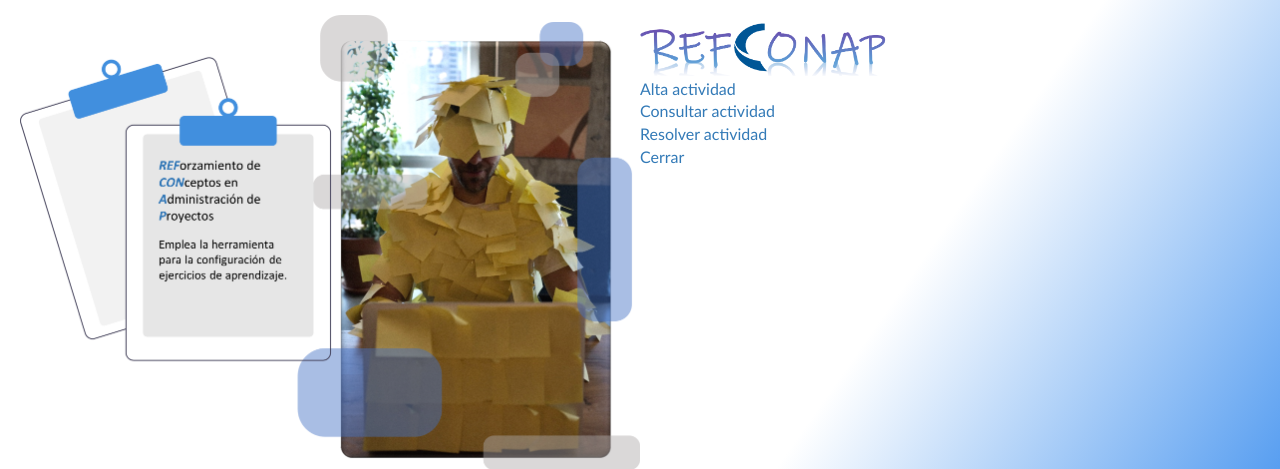
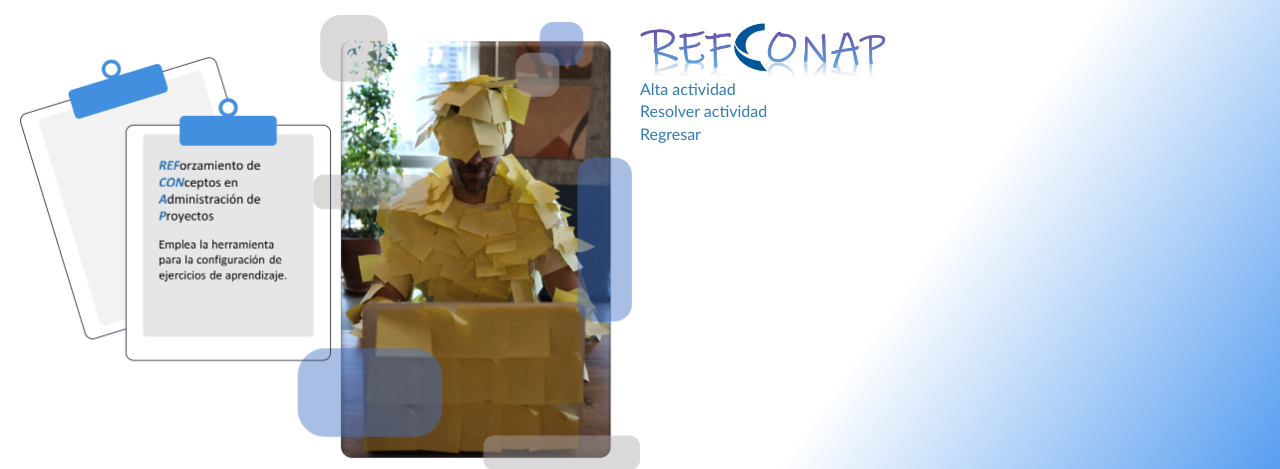
Before and after one commit to david7ello/Refconap, a PHP site: page /crearActividad/ejercicioDos.php in a window 1280 px wide. Shown: the top 469 px of the page. Run offline with PHP 8.4, Linux system fonts and the light colour scheme; the visitor is signed in with stand-in values (Sample User, id 1); some libraries are stand-ins or nearby versions.

Commit message:
cambio de nombres

```diff
--- a/ejercicioDos.php
+++ b/ejercicioDos.php
@@ -21,9 +21,8 @@ include("head.php")
         <section class="menuEjeDos">
             <ul>
                 <a href="http://127.0.0.1:5173/crearActividad">Alta actividad</a>
-                <a href="#">Consultar actividad</a>
                 <a href="http://127.0.0.1:5173/seleccionCurso">Resolver actividad</a>
-                <a href="#">Cerrar</a>
+                <a href="sistema.php">Regresar</a>
 
 
             </ul>
--- a/sistema.php
+++ b/sistema.php
@@ -34,7 +34,7 @@ include("menu.php")
 
 						<div class="caption">
 							<h3> Ejercicio 1</h3>
-							<p>Relación de columnas</p>
+							<p>Grupos de procesos</p>
 							<p>
 								<div class="row">
 									<div class="col-md-3 text-center"></div>
@@ -57,7 +57,7 @@ include("menu.php")
 						<img src="images/REFCONAP.png" alt="Ejercicio 2" width="220px" height="170px%">
 						<div class="caption">
 							<h3> Ejercicio 2</h3>
-							<p>Coloca texto descriptivo</p>
+							<p>Preguntas y respuestas</p>
 								<p>
 									<div class="row">
 										<div class="col-md-3 text-center"></div>
```
